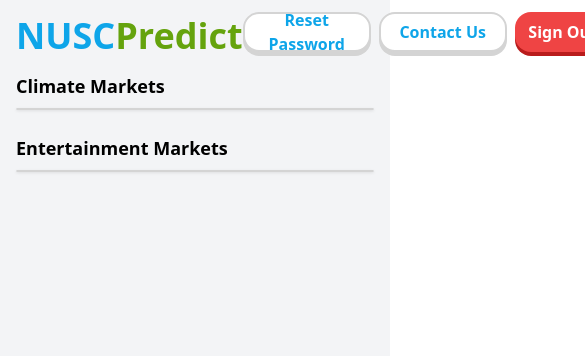
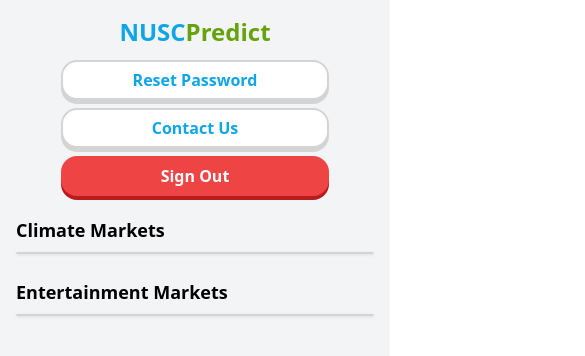
Before and after one commit to mongj/nusc-prediction-market, a React (Vite) app in the folder frontend/: page /admin in a window 390 px wide. Shown: the top 356 px of the page, 585 px wide, since content can reach past the window. Built offline with nearby package versions, Linux system fonts and the light colour scheme; no server answers.

Commit message:
Improve mobile view for admin

```diff
--- a/frontend/src/components/Header/adminHeader.tsx
+++ b/frontend/src/components/Header/adminHeader.tsx
@@ -31,16 +31,31 @@ const AdminHeader = () => {
   };
 
   return (
-    <div className="flex w-full place-items-center place-content-between">
-      <div className="text-4xl font-bold">
+    <div className="flex w-full flex-col sm:flex-row items-center sm:items-center justify-between gap-2 sm:gap-0">
+      <div className="text-2xl sm:text-4xl font-bold mb-2 sm:mb-0">
         <span className="text-sky-500">NUSC</span>
         <span className="text-lime-600">Predict</span>
       </div>
 
-      <div className="flex w-fit gap-2">
-        <Button text="Reset Password" variant="secondary" onClick={handleResetPassword} className="w-32" />
-        <Button text="Contact Us" variant="secondary" onClick={handleOpenDialog} className="w-32" />
-        <Button text="Sign Out" color="red" onClick={handleSignOut} className="w-24" />
+      <div className="flex flex-col sm:flex-row w-full sm:w-fit gap-2 sm:gap-2 items-center sm:items-center">
+        <Button
+          text="Reset Password"
+          variant="secondary"
+          onClick={handleResetPassword}
+          className="w-3/4 sm:w-32 text-xs sm:text-base"
+        />
+        <Button
+          text="Contact Us"
+          variant="secondary"
+          onClick={handleOpenDialog}
+          className="w-3/4 sm:w-32 text-xs sm:text-base"
+        />
+        <Button
+          text="Sign Out"
+          color="red"
+          onClick={handleSignOut}
+          className="w-3/4 sm:w-24 text-xs sm:text-base"
+        />
         <ContactDialog open={isDialogOpen} handleClose={handleCloseDialog} />
       </div>
     </div>
--- a/frontend/src/pages/admin/admin.tsx
+++ b/frontend/src/pages/admin/admin.tsx
@@ -83,7 +83,13 @@ const AdminPage = () => {
         }
     };
 
-    const renderMarketTable = (markets: Market[], page: number, setPage: (n: number) => void, totalPages: number, totalMarkets: number) => (
+    const renderMarketTable = (
+        markets: Market[],
+        page: number,
+        setPage: (n: number) => void,
+        totalPages: number,
+        totalMarkets: number
+    ) => (
         <div className="flex flex-col justify-between rounded-2xl border border-neutral-300 bg-white shadow">
             <section>
                 {markets.map((market) => {
@@ -95,29 +101,31 @@ const AdminPage = () => {
                     return (
                         <div
                             key={market.id}
-                        className="grid grid-cols-[1fr_4fr_1fr_1fr] items-center px-4 py-2 border-b border-neutral-300 last:border-b-0"
+                            className="grid grid-cols-1 sm:grid-cols-[1fr_4fr_1fr_1fr] items-start sm:items-center px-2 sm:px-4 py-2 border-b border-neutral-300 last:border-b-0 gap-y-2"
                         >
-                        <p className="text-base font-medium">
+                            <p className="text-xs sm:text-base font-medium text-gray-700 sm:text-black">
                                 {new Date(market.openOn).toLocaleDateString("en-GB", { day: "numeric", month: "short" })}
                             </p>
-                        <p className="text-base font-medium">{market.question}</p>
-                        <div className="flex justify-center">
+                            <p className="text-xs sm:text-base font-medium text-gray-700 sm:text-black break-words">
+                                {market.question}
+                            </p>
+                            <div className="flex justify-center mt-1 sm:mt-0">
                                 <Chip text={chipText} color={chipColor} />
                             </div>
                             <div className="flex justify-end">
-                            <div className="flex flex-col sm:flex-row justify-between sm:justify-around gap-2 mt-2 sm:mt-0">
+                                <div className="flex flex-row sm:flex-row justify-end gap-2 mt-1 sm:mt-0 w-full">
                                     <Button
                                         text="Yes"
                                         color="green"
                                         onClick={() => handleResolve(market.id, true)}
-                                    className="w-full sm:w-32"
+                                        className="w-1/2 sm:w-32 text-xs sm:text-base"
                                         disabled={isResolved}
                                     />
                                     <Button
                                         text="No"
                                         color="blue"
                                         onClick={() => handleResolve(market.id, false)}
-                                    className="w-full sm:w-32"
+                                        className="w-1/2 sm:w-32 text-xs sm:text-base"
                                         disabled={isResolved}
                                     />
                                 </div>
@@ -127,26 +135,26 @@ const AdminPage = () => {
                 })}
             </section>
             {totalPages > 1 && (
-            <div className="flex items-center justify-between px-4 py-3 sm:px-6">
+                <div className="flex flex-col sm:flex-row items-center justify-between px-2 sm:px-6 py-2 sm:py-3 gap-2 sm:gap-0">
                     <div>
-                    <p className="text-sm text-gray-700">
+                        <p className="text-xs sm:text-sm text-gray-700">
                             Showing <span className="font-medium">{(page - 1) * itemsPerPage + 1}</span> to{" "}
                             <span className="font-medium">{Math.min(page * itemsPerPage, totalMarkets)}</span> of{" "}
                             <span className="font-medium">{totalMarkets}</span> results
                         </p>
                     </div>
-                <div className="flex items-center gap-4">
+                    <div className="flex items-center gap-2 sm:gap-4">
                         <Button
                             onClick={() => setPage(page - 1)}
                             disabled={page === 1}
                             text="Previous"
-                        size="medium"
+                            size="small"
                         />
                         <Button
                             onClick={() => setPage(page + 1)}
                             disabled={page === totalPages}
                             text="Next"
-                        size="medium"
+                            size="small"
                         />
                     </div>
                 </div>
```
Lines whose indentation alone changed are shown as unchanged.
